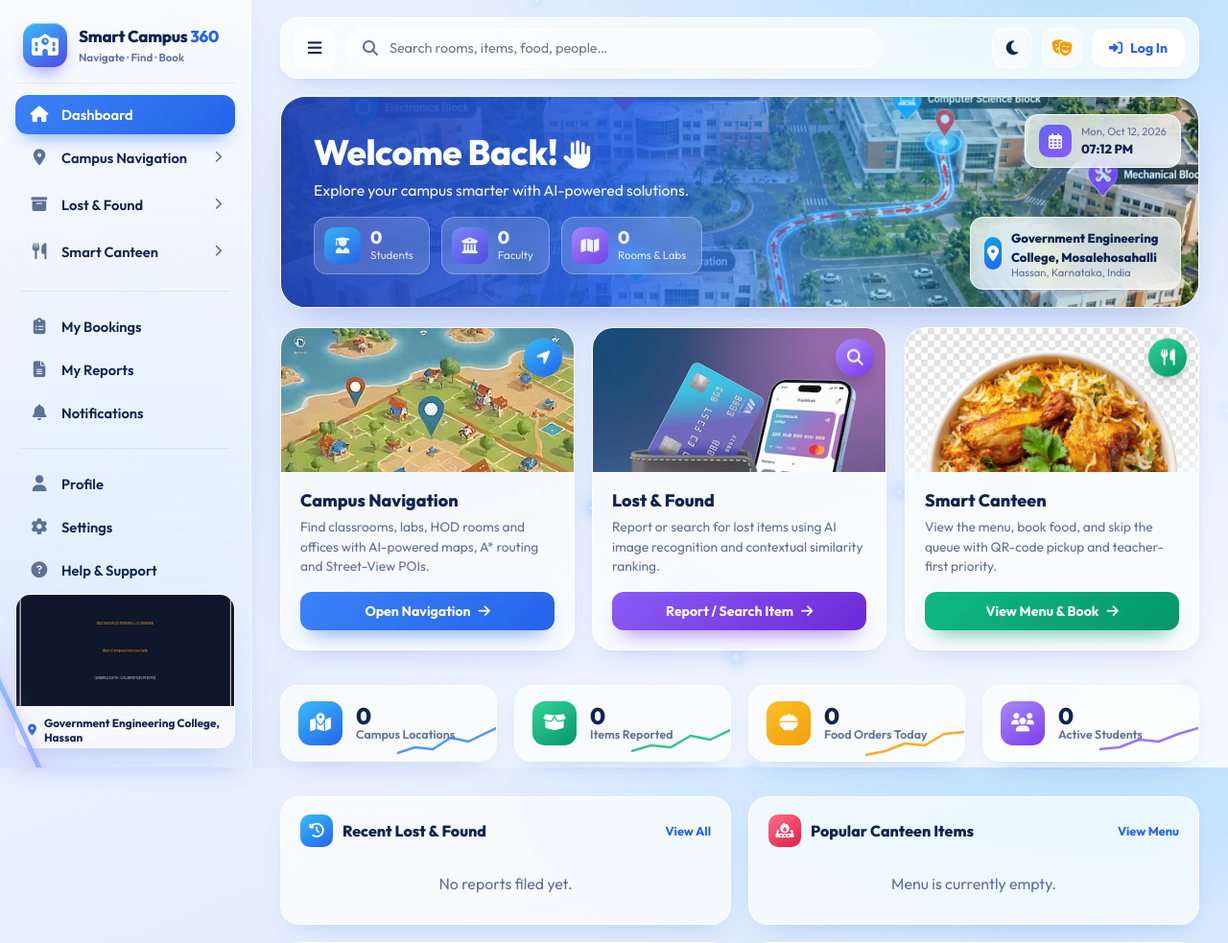
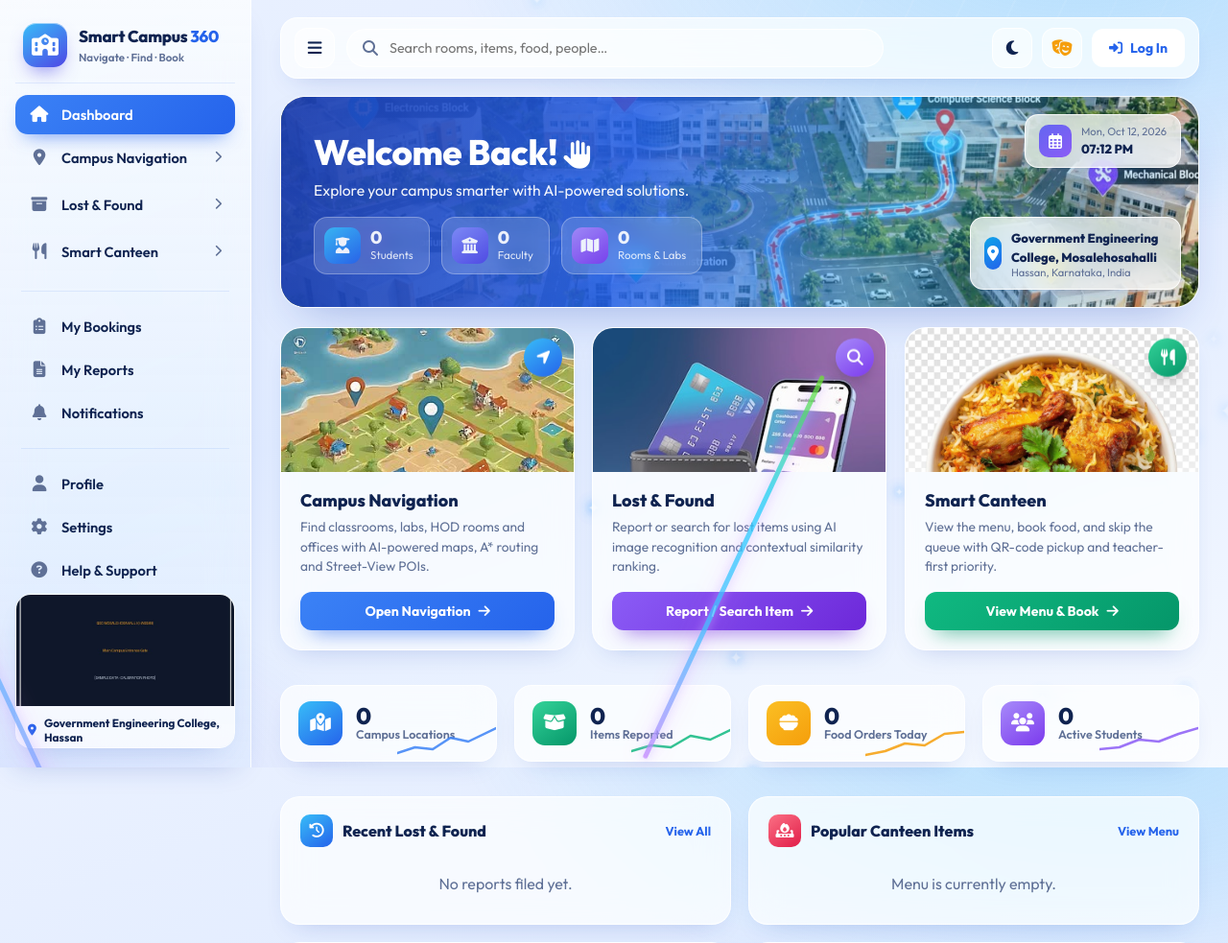
Before and after one commit to nithina200520-maker/smart-campus-360, a Flask app: page / in a window 1280 px wide. Shown: the top 983 px of the page at 96% size. Run offline with Flask 3, Linux system fonts and the light colour scheme; data that the repository does not hold is empty; parts of the project's set-up code (start-up, migrations or seed data) failed here and were passed over.

Commit message:
Dashboard FX: add two vertical rising / and backslash rays that cross while rising

```diff
--- a/app/static/css/dashboard.css
+++ b/app/static/css/dashboard.css
@@ -104,6 +104,15 @@ html[data-theme="dark"] .sc-flake { background: radial-gradient(circle at 50% 50
 @keyframes sc-slashshake { 0%, 100% { transform: rotate(-25deg) translateX(0); } 25% { transform: rotate(-25deg) translateX(-2px); } 75% { transform: rotate(-25deg) translateX(2px); } }
 @keyframes sc-slashhue { 0% { filter: hue-rotate(0deg) saturate(1.2); } 100% { filter: hue-rotate(360deg) saturate(1.2); } }
 @keyframes sc-slashflow { 0% { background-position: 0 0; } 100% { background-position: 0 200%; } }
+
+/* Vertical rising rays: "/" rises + drifts left-to-right, "\" rises + drifts right-to-left (they cross) */
+.sc-slash-beam.up1 { left: 40%; animation: sc-move-upf 6.5s linear infinite; }
+.sc-slash-beam.up2 { left: 60%; animation: sc-move-upb 6.5s linear infinite 3.25s; }
+.sc-slash-beam.up1 .sc-slash-line, .sc-slash-beam.up2 .sc-slash-line { top: auto; bottom: -55%; height: 55%; }
+.sc-slash-line.back { animation-name: sc-slashshake-back, sc-slashhue, sc-slashflow; }
+@keyframes sc-slashshake-back { 0%, 100% { transform: rotate(25deg) translateX(0); } 25% { transform: rotate(25deg) translateX(-2px); } 75% { transform: rotate(25deg) translateX(2px); } }
+@keyframes sc-move-upf { 0% { transform: translate(-18vw, 70vh); opacity: 0; } 10% { opacity: 0.8; } 90% { opacity: 0.8; } 100% { transform: translate(18vw, -170vh); opacity: 0; } }
+@keyframes sc-move-upb { 0% { transform: translate(18vw, 70vh); opacity: 0; } 10% { opacity: 0.8; } 90% { opacity: 0.8; } 100% { transform: translate(-18vw, -170vh); opacity: 0; } }
 
 /* ============================== ENHANCED ANIMATIONS ============================== */
 .sc-banner { isolation: isolate; }
--- a/app/templates/main/index.html
+++ b/app/templates/main/index.html
@@ -31,6 +31,8 @@
   <div class="sc-slash" aria-hidden="true">
     <div class="sc-slash-beam lr"><span class="sc-slash-line"></span></div>
     <div class="sc-slash-beam rl"><span class="sc-slash-line"></span></div>
+    <div class="sc-slash-beam up1"><span class="sc-slash-line"></span></div>
+    <div class="sc-slash-beam up2"><span class="sc-slash-line back"></span></div>
   </div>
 
   <!-- ============================= SIDEBAR ============================= -->
```
